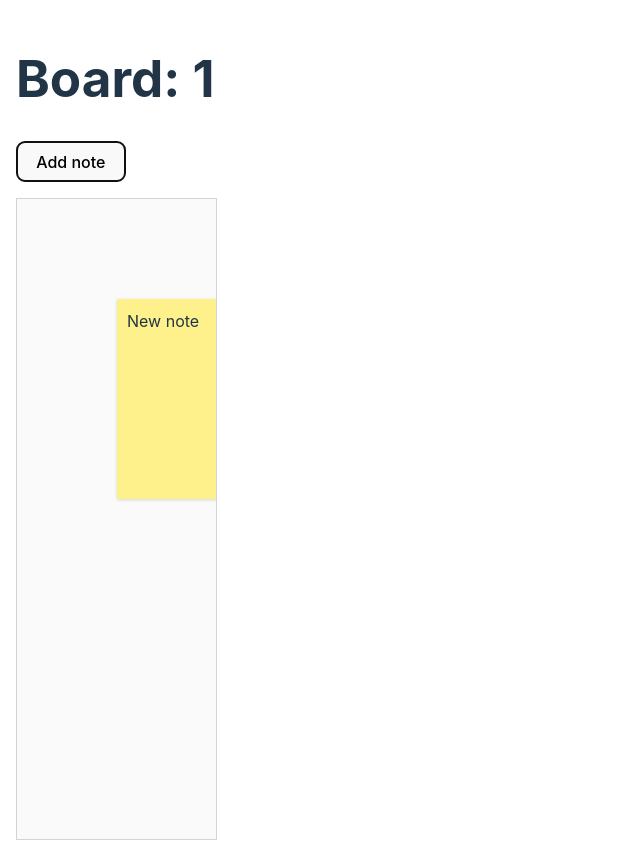
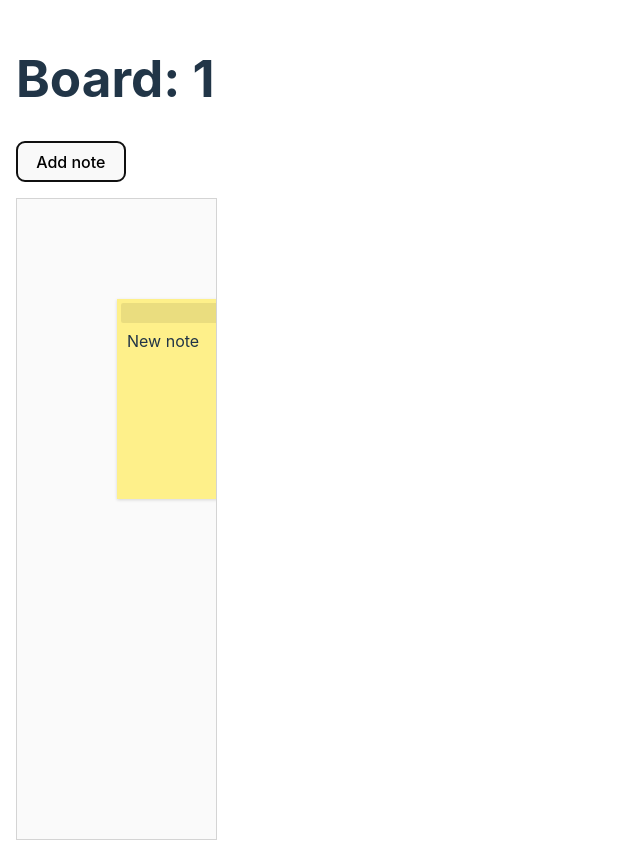
Before and after one commit to tektektechnologies/collaborative-board, a React (Vite) app: page /board/1 in a window 1280 px wide. Both pictures are taken after a click on the button "Add note". Shown: the whole page, without its empty margins (0-640 px from the left). Built offline with nearby package versions, Linux system fonts and the light colour scheme.

Commit message:
Step 5: In-place text editing for notes

```diff
--- a/src/pages/BoardPage.css
+++ b/src/pages/BoardPage.css
@@ -16,30 +16,42 @@
 
 .note {
   position: absolute;
+  display: flex;
+  flex-direction: column;
   width: 200px;
   height: 200px;
   box-sizing: border-box;
-  padding: 0.5rem;
+  padding: 0.25rem 0.5rem 0.5rem;
   box-shadow: 0 1px 3px rgba(0, 0, 0, 0.15);
-  touch-action: none;
-  cursor: grab;
-  user-select: none;
 }
 
 .note--dragging {
-  cursor: grabbing;
   z-index: 1;
   box-shadow: 0 4px 12px rgba(0, 0, 0, 0.2);
 }
 
+.note-drag-handle {
+  flex: 0 0 1.25rem;
+  margin: 0 -0.25rem 0.25rem;
+  border-radius: 2px;
+  cursor: grab;
+  touch-action: none;
+  user-select: none;
+  background: rgba(0, 0, 0, 0.08);
+}
+
+.note--dragging .note-drag-handle {
+  cursor: grabbing;
+}
+
 .note textarea {
+  flex: 1;
   width: 100%;
-  height: 100%;
   border: none;
   resize: none;
   background: transparent;
   font: inherit;
   color: inherit;
   outline: none;
-  pointer-events: none;
+  cursor: text;
 }
--- a/src/pages/BoardPage.tsx
+++ b/src/pages/BoardPage.tsx
@@ -34,6 +34,12 @@ export default function BoardPage() {
     )
   }
 
+  function handleUpdateNoteText(id: string, text: string) {
+    setNotes((prev) =>
+      prev.map((note) => (note.id === id ? { ...note, text } : note)),
+    )
+  }
+
   return (
     <div className="board-page">
       <h1>Board: {boardId}</h1>
@@ -43,7 +49,12 @@ export default function BoardPage() {
 
       <div className="board-canvas">
         {notes.map((note) => (
-          <NoteView key={note.id} note={note} onMove={handleMoveNote} />
+          <NoteView
+            key={note.id}
+            note={note}
+            onMove={handleMoveNote}
+            onUpdateText={handleUpdateNoteText}
+          />
         ))}
       </div>
     </div>
--- a/src/pages/NoteView.tsx
+++ b/src/pages/NoteView.tsx
@@ -4,10 +4,13 @@ import type { Note } from './BoardPage'
 type NoteViewProps = {
   note: Note
   onMove: (id: string, x: number, y: number) => void
+  onUpdateText: (id: string, text: string) => void
 }
 
-export default function NoteView({ note, onMove }: NoteViewProps) {
+export default function NoteView({ note, onMove, onUpdateText }: NoteViewProps) {
+  const noteRef = useRef<HTMLDivElement>(null)
   const [position, setPosition] = useState({ x: note.x, y: note.y })
+  const [text, setText] = useState(note.text)
   const [isDragging, setIsDragging] = useState(false)
   const isDraggingRef = useRef(false)
   const offsetRef = useRef({ x: 0, y: 0 })
@@ -18,12 +21,16 @@ export default function NoteView({ note, onMove }: NoteViewProps) {
     }
   }, [note.x, note.y])
 
-  function getCanvasLocalPoint(
-    event: React.PointerEvent<HTMLDivElement>,
-    noteEl: HTMLDivElement,
-  ) {
-    const canvas = noteEl.offsetParent as HTMLElement
-    const canvasRect = canvas.getBoundingClientRect()
+  useEffect(() => {
+    setText(note.text)
+  }, [note.text])
+
+  function getCanvasLocalPoint(event: React.PointerEvent<HTMLElement>) {
+    const noteEl = noteRef.current
+    if (!noteEl?.offsetParent) {
+      return { x: 0, y: 0 }
+    }
+    const canvasRect = (noteEl.offsetParent as HTMLElement).getBoundingClientRect()
     return {
       x: event.clientX - canvasRect.left,
       y: event.clientY - canvasRect.top,
@@ -31,20 +38,19 @@ export default function NoteView({ note, onMove }: NoteViewProps) {
   }
 
   function handlePointerDown(event: React.PointerEvent<HTMLDivElement>) {
-    const noteEl = event.currentTarget
-    const local = getCanvasLocalPoint(event, noteEl)
+    const local = getCanvasLocalPoint(event)
     offsetRef.current = {
       x: local.x - position.x,
       y: local.y - position.y,
     }
-    noteEl.setPointerCapture(event.pointerId)
+    event.currentTarget.setPointerCapture(event.pointerId)
     isDraggingRef.current = true
     setIsDragging(true)
   }
 
   function handlePointerMove(event: React.PointerEvent<HTMLDivElement>) {
     if (!isDraggingRef.current) return
-    const local = getCanvasLocalPoint(event, event.currentTarget)
+    const local = getCanvasLocalPoint(event)
     setPosition({
       x: local.x - offsetRef.current.x,
       y: local.y - offsetRef.current.y,
@@ -53,7 +59,7 @@ export default function NoteView({ note, onMove }: NoteViewProps) {
 
   function handlePointerUp(event: React.PointerEvent<HTMLDivElement>) {
     if (!isDraggingRef.current) return
-    const local = getCanvasLocalPoint(event, event.currentTarget)
+    const local = getCanvasLocalPoint(event)
     const x = local.x - offsetRef.current.x
     const y = local.y - offsetRef.current.y
     isDraggingRef.current = false
@@ -62,19 +68,41 @@ export default function NoteView({ note, onMove }: NoteViewProps) {
     onMove(note.id, x, y)
   }
 
+  function commitText() {
+    if (text !== note.text) {
+      onUpdateText(note.id, text)
+    }
+  }
+
+  function handleTextKeyDown(event: React.KeyboardEvent<HTMLTextAreaElement>) {
+    if (event.key === 'Enter' && !event.shiftKey) {
+      event.preventDefault()
+      event.currentTarget.blur()
+    }
+  }
+
   return (
     <div
+      ref={noteRef}
       className={`note${isDragging ? ' note--dragging' : ''}`}
       style={{
         left: position.x,
         top: position.y,
         backgroundColor: note.color,
       }}
-      onPointerDown={handlePointerDown}
-      onPointerMove={handlePointerMove}
-      onPointerUp={handlePointerUp}
     >
-      <textarea value={note.text} readOnly />
+      <div
+        className="note-drag-handle"
+        onPointerDown={handlePointerDown}
+        onPointerMove={handlePointerMove}
+        onPointerUp={handlePointerUp}
+      />
+      <textarea
+        value={text}
+        onChange={(event) => setText(event.target.value)}
+        onBlur={commitText}
+        onKeyDown={handleTextKeyDown}
+      />
     </div>
   )
 }
```
